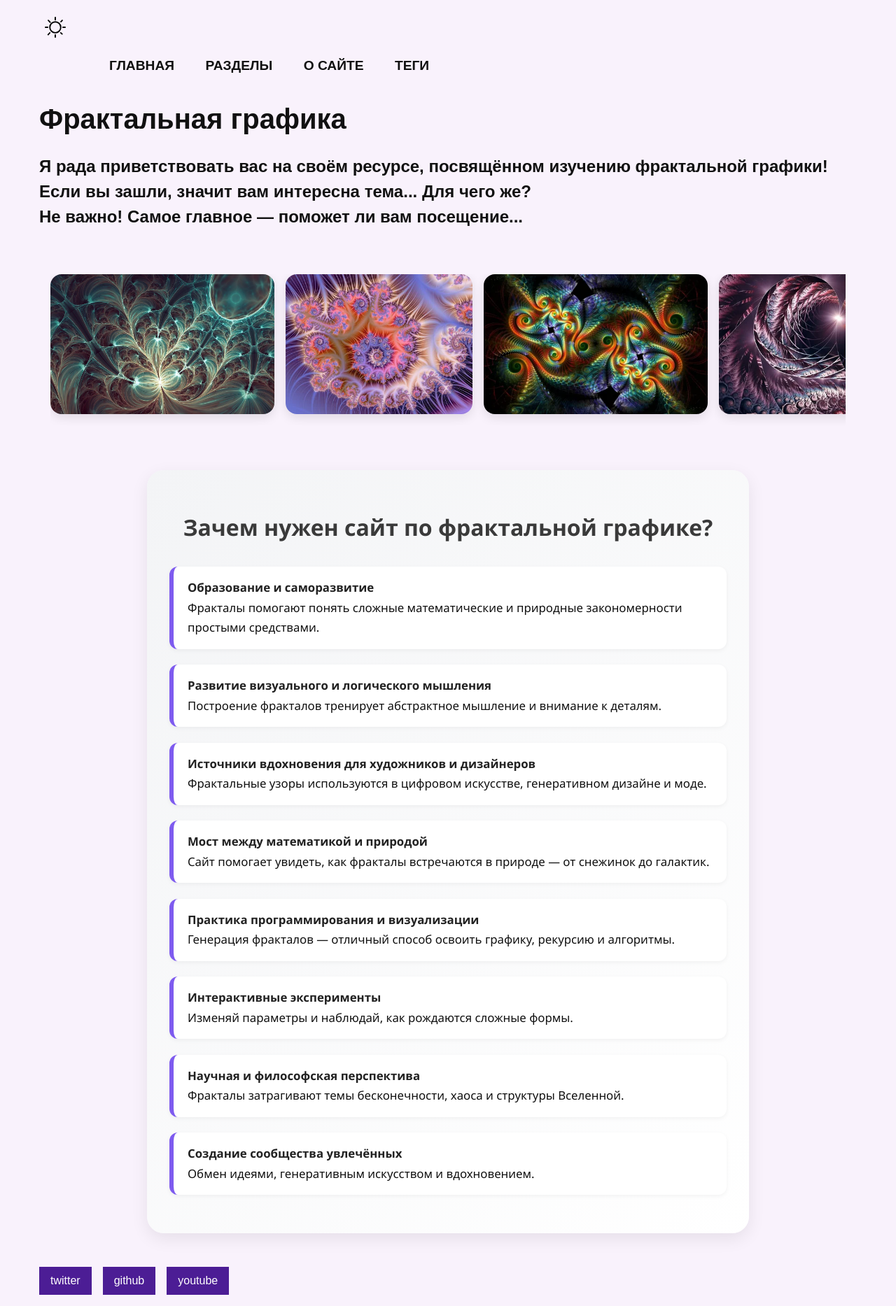
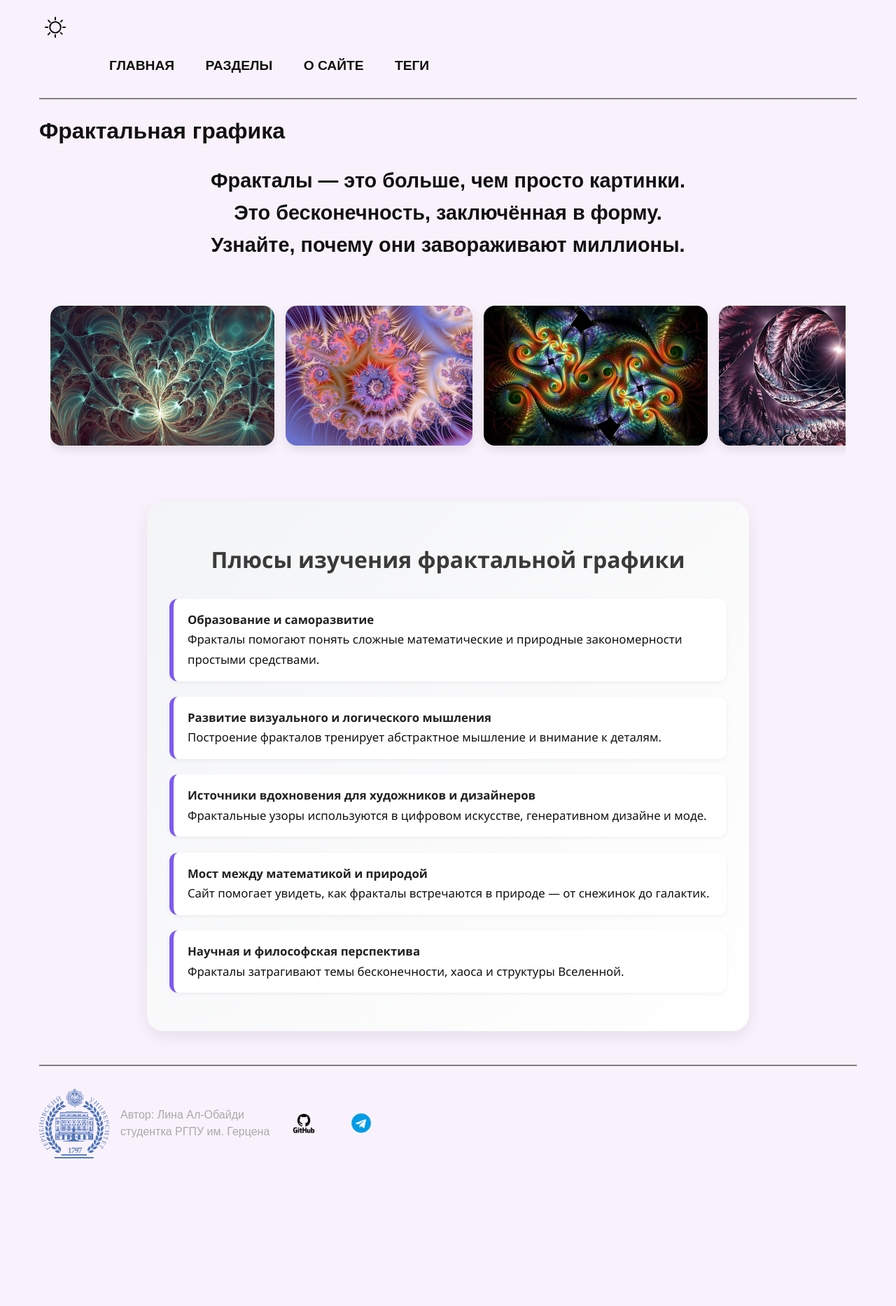
Before and after one commit to Lina-Al/fractastro, an Astro site: page / in a window 1280 px wide. Shown: the whole page at 70% size. After the commit the page ends 1672 px from the top, so only its background shows below. Built offline with nearby package versions, Linux system fonts and the light colour scheme; Astro itself is replaced by a stand-in of ours.

Commit message:
Дизайн главной страницы исправлен, но не до конца

```diff
--- a/src/components/Footer.astro
+++ b/src/components/Footer.astro
@@ -2,16 +2,28 @@
 
 import Social from './Social.astro';
 ---
+
+<footer>
+  <img class="gerb"src="images/gerb.png">
+  <p>Автор: Лина Ал-Обайди
+  <br>студентка РГПУ им. Герцена</p>
+  <Social platform="github" username="Lina-Al" logo="GitHub-logo.png" />
+  <Social platform="telegramm" username="lina" logo="telegra.png" />
+</footer>
+
 <style>
   footer {
     display: flex;
     gap: 1rem;
     margin-top: 2rem;
+    text-decoration: none;
+    align-items: center;
+  }
+   p{
+    color:darkgray;
+  }
+  .gerb{
+    width:100px;
+    height: auto
   }
 </style>
-
-<footer>
-  <Social platform="twitter" username="astrodotbuild" />
-  <Social platform="github" username="withastro" />
-  <Social platform="youtube" username="astrodotbuild" />
-</footer>
--- a/src/components/Header.astro
+++ b/src/components/Header.astro
@@ -8,7 +8,6 @@ import ThemeIcon from './ThemeIcon.astro';
     <Hamburger />
     <ThemeIcon />
     <Navigation />
-
   </nav>
 
 </header>
--- a/src/components/Social.astro
+++ b/src/components/Social.astro
@@ -1,15 +1,20 @@
 ---
-const { platform, username } = Astro.props;
+const { platform, username, logo } = Astro.props;
 ---
 
-<a href={`https://www.${platform}.com/${username}`}>{platform}</a>
 
+<a href={`https://www.${platform}.com/${username}`}><img src={`images/${logo}`} /></a>
 
 <style>
   a {
-    padding: 0.5rem 1rem;
-    color: white;
-    background-color: #4c1d95;
-    text-decoration: none;
+  display: flex;
+  padding: 0.5rem 0.5rem;
+  text-decoration: none;
+  align-items: center;
+  gap: 0.5rem;
+  }
+  img{
+    width:50px;
+    height: auto;
   }
 </style>
--- a/src/components/ThemeIcon.astro
+++ b/src/components/ThemeIcon.astro
@@ -1,6 +1,6 @@
 ---
 ---
-<button id="themeToggle">
+<button id="themeToggle"  value="кнопка для смены стиля страницы">
     <svg width="30px" xmlns="http://www.w3.org/2000/svg" viewBox="0 0 24 24">
       <path class="sun" fill-rule="evenodd" d="M12 17.5a5.5 5.5 0 1 0 0-11 5.5 5.5 0 0 0 0 11zm0 1.5a7 7 0 1 0 0-14 7 7 0 0 0 0 14zm12-7a.8.8 0 0 1-.8.8h-2.4a.8.8 0 0 1 0-1.6h2.4a.8.8 0 0 1 .8.8zM4 12a.8.8 0 0 1-.8.8H.8a.8.8 0 0 1 0-1.6h2.5a.8.8 0 0 1 .8.8zm16.5-8.5a.8.8 0 0 1 0 1l-1.8 1.8a.8.8 0 0 1-1-1l1.7-1.8a.8.8 0 0 1 1 0zM6.3 17.7a.8.8 0 0 1 0 1l-1.7 1.8a.8.8 0 1 1-1-1l1.7-1.8a.8.8 0 0 1 1 0zM12 0a.8.8 0 0 1 .8.8v2.5a.8.8 0 0 1-1.6 0V.8A.8.8 0 0 1 12 0zm0 20a.8.8 0 0 1 .8.8v2.4a.8.8 0 0 1-1.6 0v-2.4a.8.8 0 0 1 .8-.8zM3.5 3.5a.8.8 0 0 1 1 0l1.8 1.8a.8.8 0 1 1-1 1L3.5 4.6a.8.8 0 0 1 0-1zm14.2 14.2a.8.8 0 0 1 1 0l1.8 1.7a.8.8 0 0 1-1 1l-1.8-1.7a.8.8 0 0 1 0-1z"/>
       <path class="moon" fill-rule="evenodd" d="M16.5 6A10.5 10.5 0 0 1 4.7 16.4 8.5 8.5 0 1 0 16.4 4.7l.1 1.3zm-1.7-2a9 9 0 0 1 .2 2 9 9 0 0 1-11 8.8 9.4 9.4 0 0 1-.8-.3c-.4 0-.8.3-.7.7a10 10 0 0 0 .3.8 10 10 0 0 0 9.2 6 10 10 0 0 0 4-19.2 9.7 9.7 0 0 0-.9-.3c-.3-.1-.7.3-.6.7a9 9 0 0 1 .3.8z"/>
--- a/src/layouts/BaseLayout.astro
+++ b/src/layouts/BaseLayout.astro
@@ -14,8 +14,10 @@ const { pageTitle } = Astro.props;
   </head>
   <body>
     <Header />
+    <hr class="wavy-line">
     <h1>{pageTitle}</h1>
     <slot />
+    <hr class="wavy-line">
     <Footer />
     <script>
       import "../scripts/menu.js";
--- a/src/pages/index.astro
+++ b/src/pages/index.astro
@@ -4,11 +4,11 @@
 import Greeting from '../components/Greeting.jsx';
 ---
 <BaseLayout pageTitle={pageTitle}>
-  <h2>
-    Я рада приветствовать вас на своём ресурсе, посвящённом изучению фрактальной графики!
-    <br>Если вы зашли, значит вам интересна тема... Для чего же?
-    <br>Не важно! Самое главное — поможет ли вам посещение...
-  </h2>
+  <h2 class="start">
+  Фракталы — это больше, чем просто картинки.<br>
+  Это бесконечность, заключённая в форму.<br>
+  Узнайте, почему они завораживают миллионы.
+</h2>
   <section class="photo-gallery-horizontal">
   <div class="scroll-wrapper">
     <div class="gallery-row">
@@ -18,13 +18,12 @@
       <img  src="images/frac-4.webp" alt="Fractal 4" />
       <img src="images/frac-5.webp" alt="Fractal 5" />
       <img src="images/frac-6.webp" alt="Fractal 6" />
-      <!-- можно дублировать или подгружать дальше -->
     </div>
   </div>
 </section>
 
   <section class="fractal-benefits">
-    <h2> Зачем нужен сайт по фрактальной графике?</h2>
+    <h2> Плюсы изучения фрактальной графики</h2>
     <ul>
       <li>
         <strong>Образование и саморазвитие</strong><br />
@@ -43,20 +42,8 @@
       Сайт помогает увидеть, как фракталы встречаются в природе — от снежинок до галактик.
     </li>
     <li>
-       <strong>Практика программирования и визуализации</strong><br />
-      Генерация фракталов — отличный способ освоить графику, рекурсию и алгоритмы.
-    </li>
-    <li>
-       <strong>Интерактивные эксперименты</strong><br />
-      Изменяй параметры и наблюдай, как рождаются сложные формы.
-    </li>
-    <li>
        <strong>Научная и философская перспектива</strong><br />
       Фракталы затрагивают темы бесконечности, хаоса и структуры Вселенной.
-    </li>
-    <li>
-       <strong>Создание сообщества увлечённых</strong><br />
-      Обмен идеями, генеративным искусством и вдохновением.
     </li>
   </ul>
   </section>
--- a/src/pages/styles/global.css
+++ b/src/pages/styles/global.css
@@ -15,10 +15,19 @@ html {
     box-sizing: border-box;
   }
 
-  h1 {
-    margin: 1rem 0;
-    font-size: 2.5rem;
-  }
+  h2.start {
+  font-size: 1.8rem;
+  font-weight: 600;
+  line-height: 1.6;
+
+  margin-bottom: 2rem;
+  text-align: center;
+  max-width: 900px;
+  margin-left: auto;
+  margin-right: auto;
+}
+
+
   /*плюсы*/
 .fractal-benefits {
   max-width: 860px;
@@ -78,9 +87,7 @@ html.dark .fractal-benefits li strong {
   color: #ffffff;
 }
 
-
-
-  /*стиль для ленты с фото*/
+  /*стиль для ленты с фотоuhfabzvb*/
  .photo-gallery-horizontal {
   max-width: 100%;
   margin: 3rem auto;
@@ -112,6 +119,7 @@ html.dark .fractal-benefits li strong {
   display: flex;
   gap: 1rem;
   padding-bottom: 1rem;
+
 }
 
 .gallery-row img {
@@ -137,7 +145,9 @@ html.dark .fractal-benefits li strong {
   background-color: #ff9776;
   display: none;
   margin: 0;
+
 }
+
 
 .nav-links a {
   display: block;
@@ -243,3 +253,10 @@ html.dark .sun {
 html.dark .moon {
   display: inline;
 }
+
+/*волна*/
+.wavy-line {
+  border: 0;
+  border-top: 2px solid gray;
+  margin: 1rem 0;
+}
```
Also changed, not shown: src/pages/posts/post-7.md (added, +15 -0 lines), src/pages/section.astro (+3 -6 lines), public/images/GitHub-logo.png (added), public/images/gerb.png (added), public/images/telegra.png (added).
